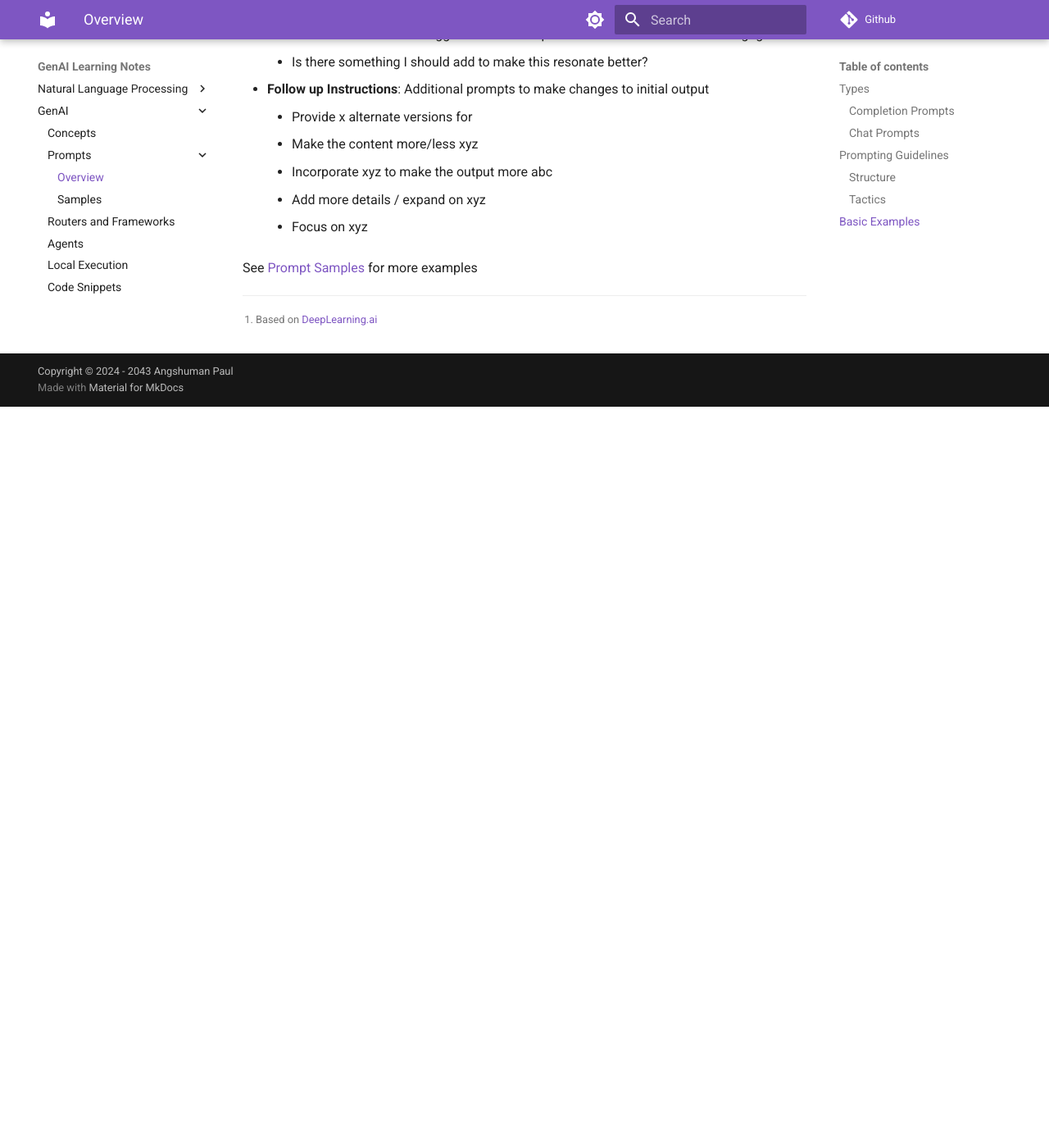
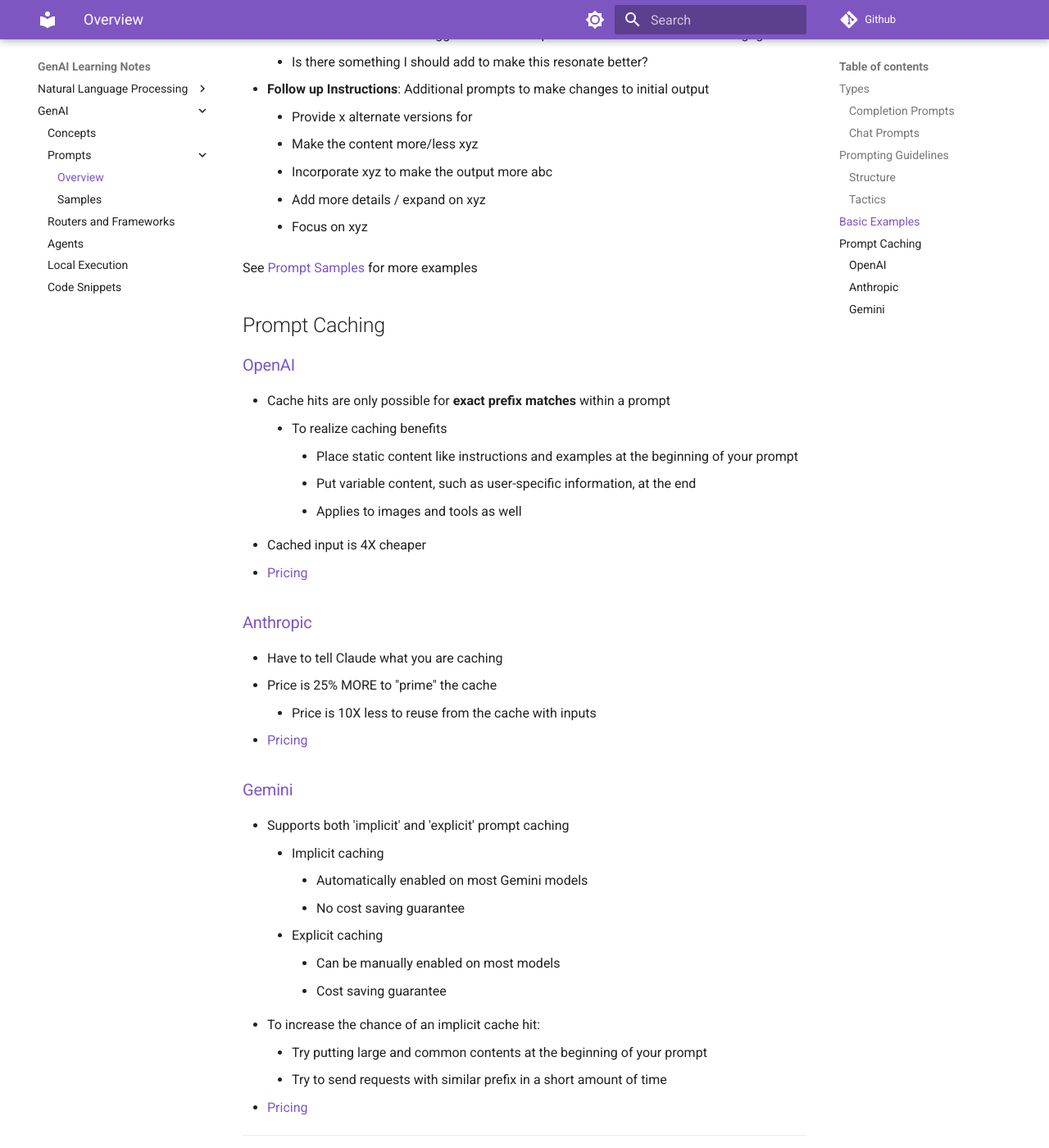
Before and after one commit to paulang1807/learn-genai, an MkDocs documentation site: the page built from docs/prompts.md, in a window 1280 px wide and 1400 px high, scrolled down 4058 px. Shown: the whole window at 82% size. Built offline with MkDocs 1.6.1 and Material for MkDocs 9.7.7, drawn with Linux system fonts in a browser that asks for light colours; comment, search, counter and statistics services are not loaded; before the commit the page ends 4554 px from its top, so only the background shows below that.

Commit message:
prompt caching and router & framework examples

```diff
--- a/docs/prompts.md
+++ b/docs/prompts.md
@@ -302,4 +302,33 @@
 
 See [Prompt Samples](../prompt-samples) for more examples
 
+## Prompt Caching
+### [OpenAI](https://platform.openai.com/docs/guides/prompt-caching)
+- Cache hits are only possible for **exact prefix matches** within a prompt
+    - To realize caching benefits
+        - Place static content like instructions and examples at the beginning of your prompt
+        - Put variable content, such as user-specific information, at the end
+        - Applies to images and tools as well
+- Cached input is 4X cheaper
+- [Pricing](https://openai.com/api/pricing/)
+
+### [Anthropic](https://docs.anthropic.com/en/docs/build-with-claude/prompt-caching)
+- Have to tell Claude what you are caching
+- Price is 25% MORE to "prime" the cache
+    - Price is 10X less to reuse from the cache with inputs
+- [Pricing](https://www.anthropic.com/pricing#api)
+
+### [Gemini](https://ai.google.dev/gemini-api/docs/caching?lang=python)
+- Supports both 'implicit' and 'explicit' prompt caching
+    - Implicit caching
+        - Automatically enabled on most Gemini models
+        - No cost saving guarantee
+    - Explicit caching
+        - Can be manually enabled on most models
+        - Cost saving guarantee
+- To increase the chance of an implicit cache hit:
+    - Try putting large and common contents at the beginning of your prompt
+    - Try to send requests with similar prefix in a short amount of time
+- [Pricing](https://ai.google.dev/gemini-api/docs/pricing?lang=python)
+
 [^1]: Based on [DeepLearning.ai](https://learn.deeplearning.ai/chatgpt-prompt-eng/)
```
Also changed, not shown: docs/prompt-code.md (+22 -2 lines).
